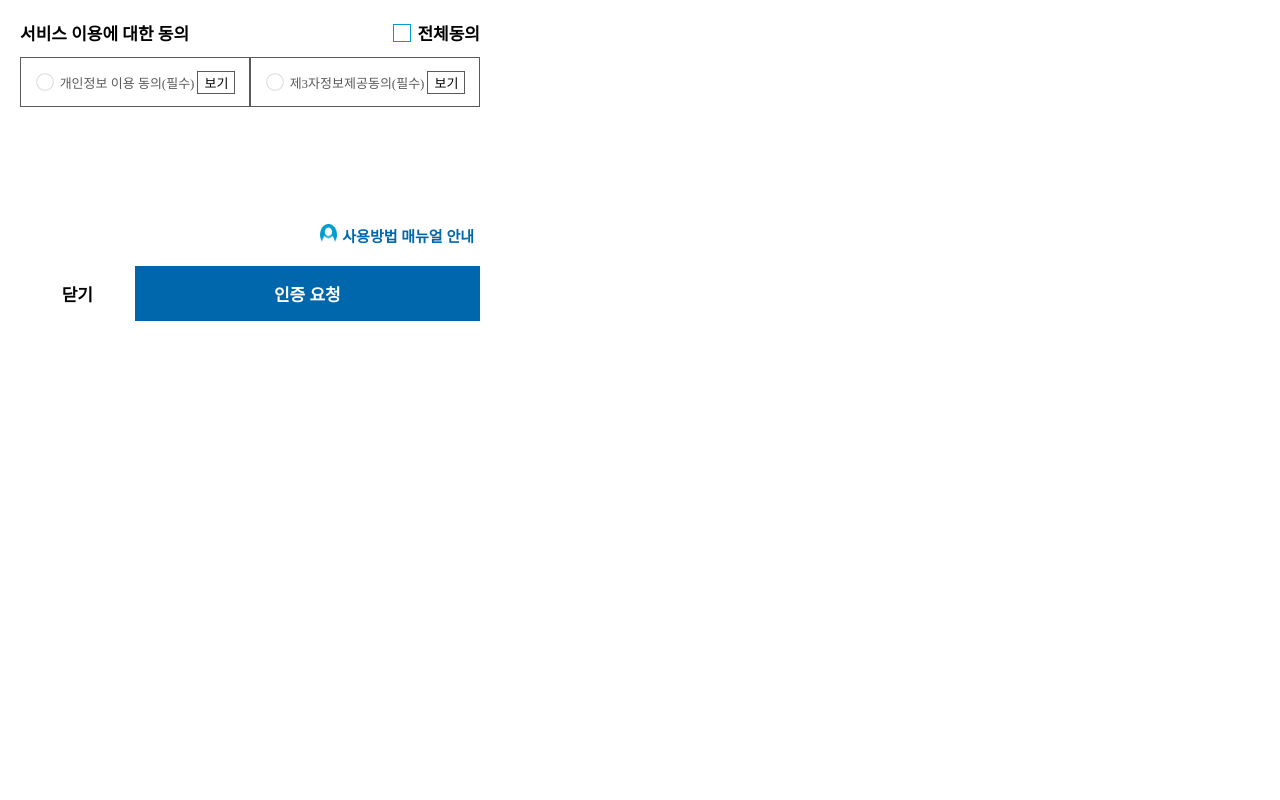
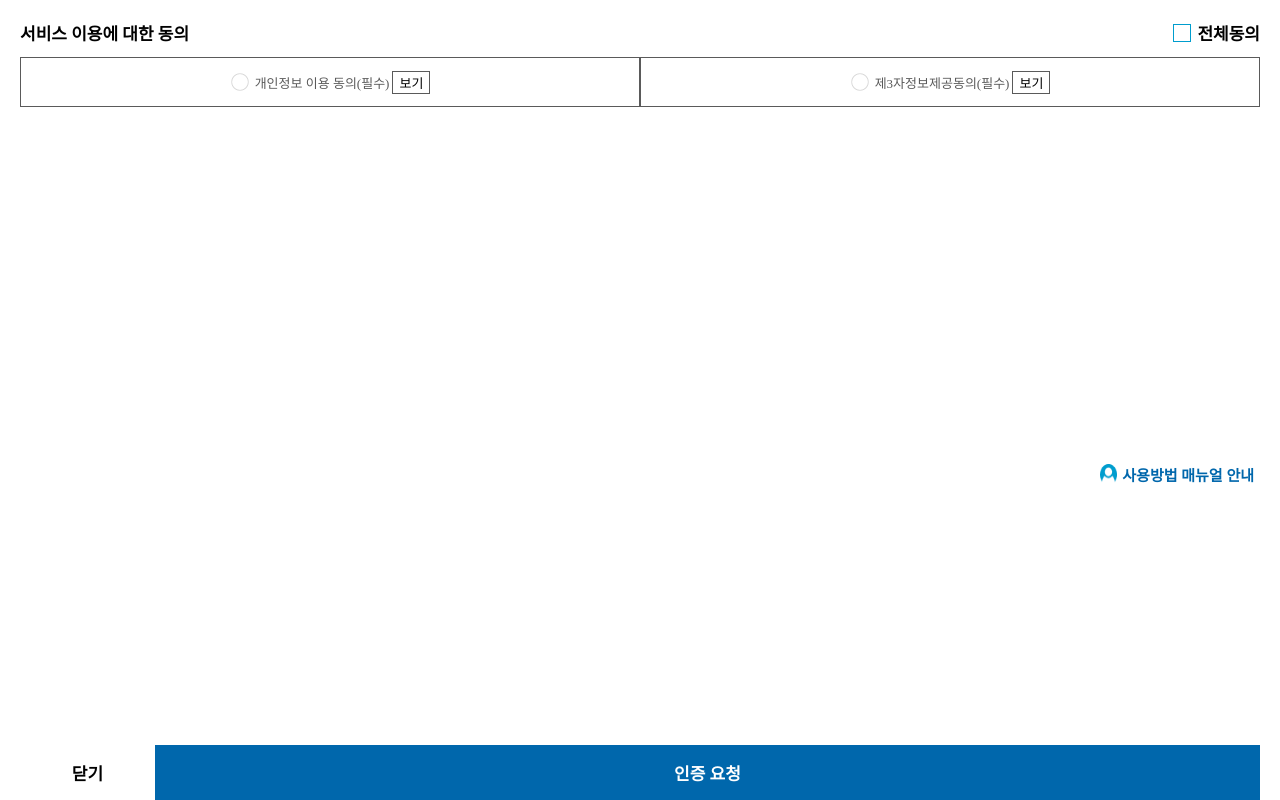
Before and after one commit to woorifisa-service-dev-3rd/frontend-1st-smile_project, a plain HTML site: page html/agree.html in a window 1280 px wide. Drawn offline with Linux system fonts and the light colour scheme; a web font is replaced by a local one.

```diff
--- a/css/agree.css
+++ b/css/agree.css
@@ -21,9 +21,14 @@
     /* font-weight: bold; */
 }
 
+html, body {
+    width: 100%;
+    height: 100%;
+}
+
 .wrapper__right__bottom {
-    width: 500px;
-    height: 321px;
+    width: 100%;
+    height: 100%;
 
     /* 정렬 */
     display: flex;
```
Also changed, not shown: html/index.html (+3 -1 lines).
